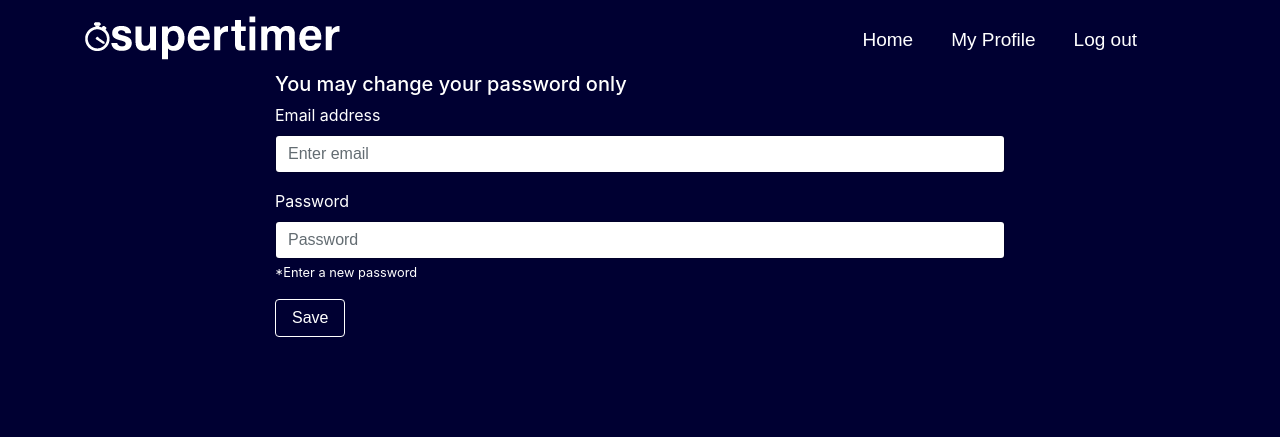
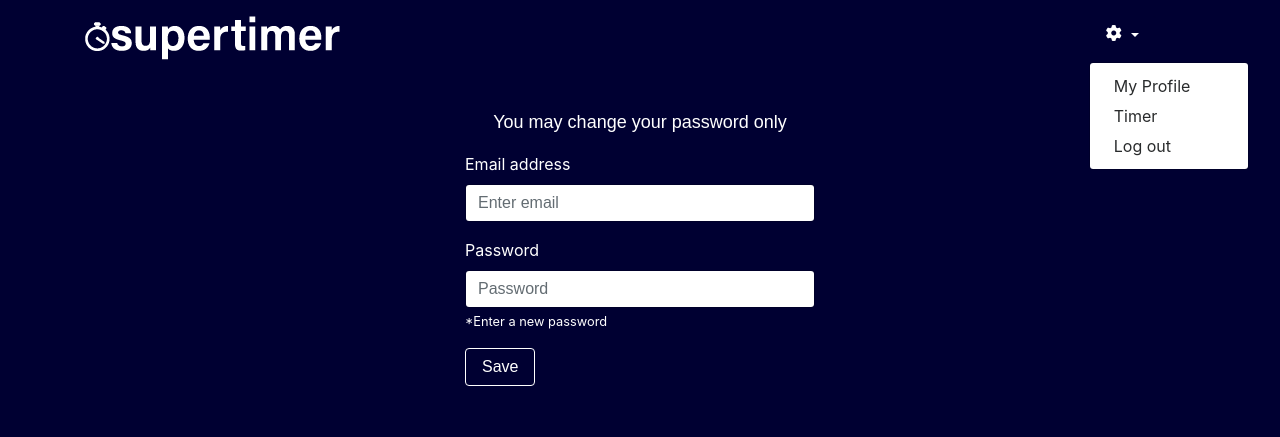
Before and after one commit to BakerShoeMaker/Timer, a plain HTML site: page myprofile.html in a window 1280 px wide. Drawn offline with nearby package versions, Linux system fonts and the light colour scheme.

Commit message:
touched up other pages.

```diff
--- a/assets/css/styles.css
+++ b/assets/css/styles.css
@@ -67,7 +67,11 @@ input{
 /*float: left*/
 /*}*/
 
-
+.myProfileFonts{
+    font-family: 'Montserrat', sans-serif;
+    color: white;
+    font-size: 18px;
+}
 /* ------------- Index page ---------------- */
 .jumbotron{
 
@@ -77,8 +81,9 @@ input{
     font-family: 'Montserrat', sans-serif;
     /*font-family: 'Roboto', sans-serif;*/
     font-size: 45px;
+}
 
-}
+
 .lead{
     /*
     font-family: 'Roboto', sans-serif;
--- a/assets/js/timer.js
+++ b/assets/js/timer.js
@@ -198,3 +198,9 @@ function progressBarWidth(){
 
 // ADDING ANOTHER TIMER: User can add another timer
     //Click the add timer button.
+
+//Next steps
+    //Fix bootstrap component.
+    //Add React components.
+    //Load data from database for default data.
+    // When new data is saved, it is updated in the database.
--- a/myprofile.html
+++ b/myprofile.html
@@ -25,17 +25,27 @@
             <img src="assets/images/logo.png">
         </div>
         <div class="col-10 d-flex justify-content-end">
-            <ul class="nav ">
+            <!--  <ul class="nav ">
                  <li class="nav-item">
-                    <a class="nav-link" href="#">Home</a>
+                     <a class="nav-link" href="#"><i class="fa fa-home"></i></a>
                  </li>
                  <li class="nav-item">
-                    <a class="nav-link" href="#">My Profile</a>
+                     <a class="nav-link" href="#"><i class="fa fa-cog"></i></a>
                  </li>
                  <li class="nav-item">
-                    <a class="nav-link" href="#">Log out</a>
+                     <a class="nav-link" href="#"><i class="fa fa-sign-out"></i></a>
                  </li>
-            </ul>
+             </ul>-->
+            <div class="dropdown show">
+                <a id="DropDownButton" class="btn btn-secondary dropdown-toggle" href="#" role="button" id="dropdownMenuLink" data-toggle="dropdown" aria-haspopup="true" aria-expanded="false">
+                    <i class="fa fa-cog"></i>
+                </a>
+                <div class="dropdown-menu" aria-labelledby="dropdownMenuLink">
+                    <a class="dropdown-item" href="#">My Profile</a>
+                    <a class="dropdown-item" href="#">Timer</a>
+                    <a class="dropdown-item" href="#">Log out</a>
+                </div>
+            </div>
         </div>
         <div class="col-2"></div>
     </div>
@@ -43,11 +53,11 @@
 
     <!--------------------- My Profile Component [START] -------------------------->
     <div class="row">
-        <div class="col-2"></div>
-        <div class="col-8 mt-2">
+        <div class="col-4"></div>
+        <div class="col-4 py-5 ">
 
             <!--TODO: Put the my profile here.-->
-            <h5>You may change your password only</h5>
+            <div class="myProfileFonts d-flex justify-content-center pb-3" >You may change your password only</div>
             <form>
                 <div class="form-group">
                     <label for="exampleInputEmail1">Email address</label>
@@ -62,7 +72,7 @@
             </form>
 
         </div>
-        <div class="col-2"></div>
+        <div class="col-4"></div>
     </div>
     <!--------------------- My Profile Component [END] -------------------------->
 </div>
```
Also changed, not shown: index.html (+42 -11 lines), timer.html (+1 -8 lines). Lines whose indentation alone changed are shown as unchanged.
